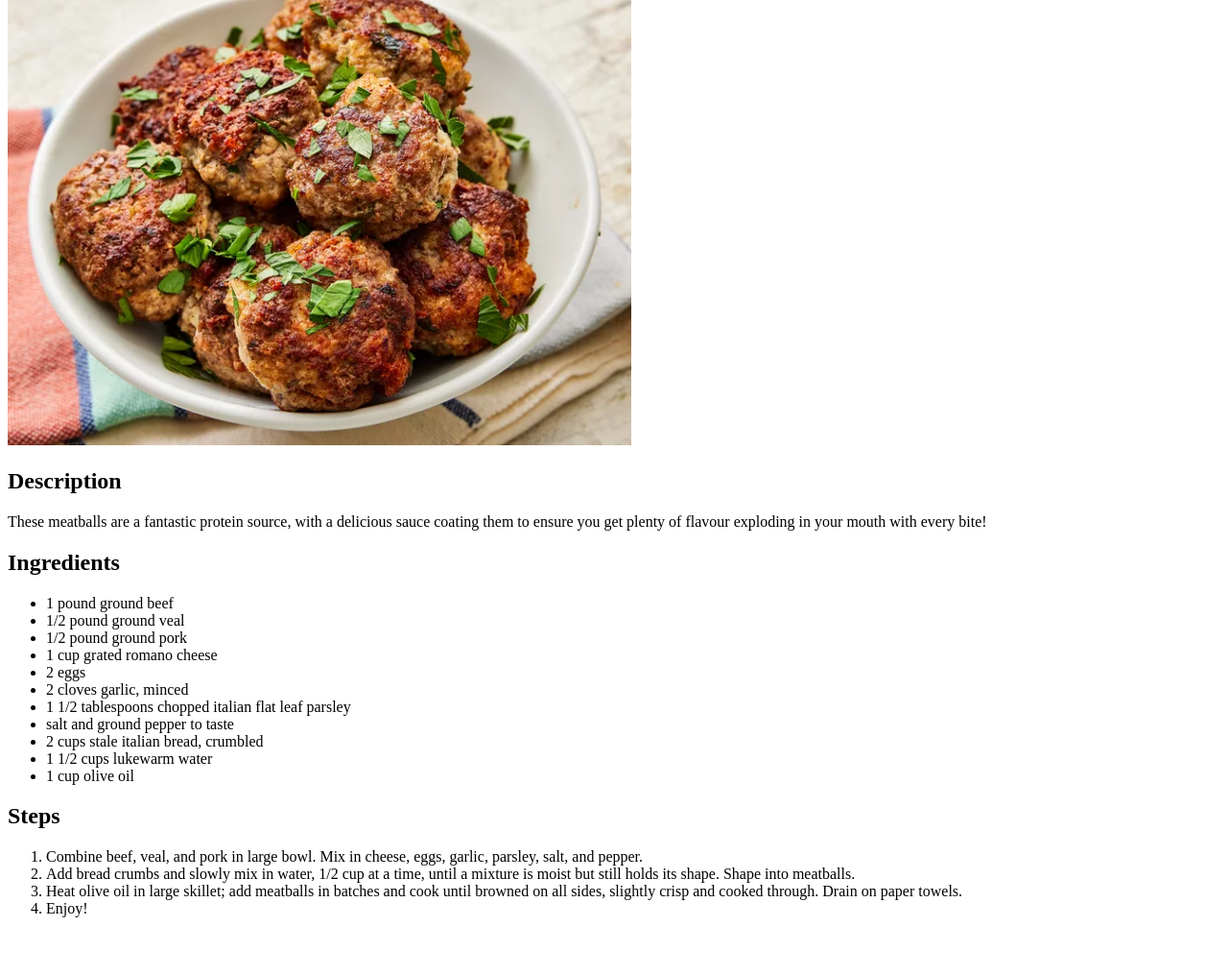
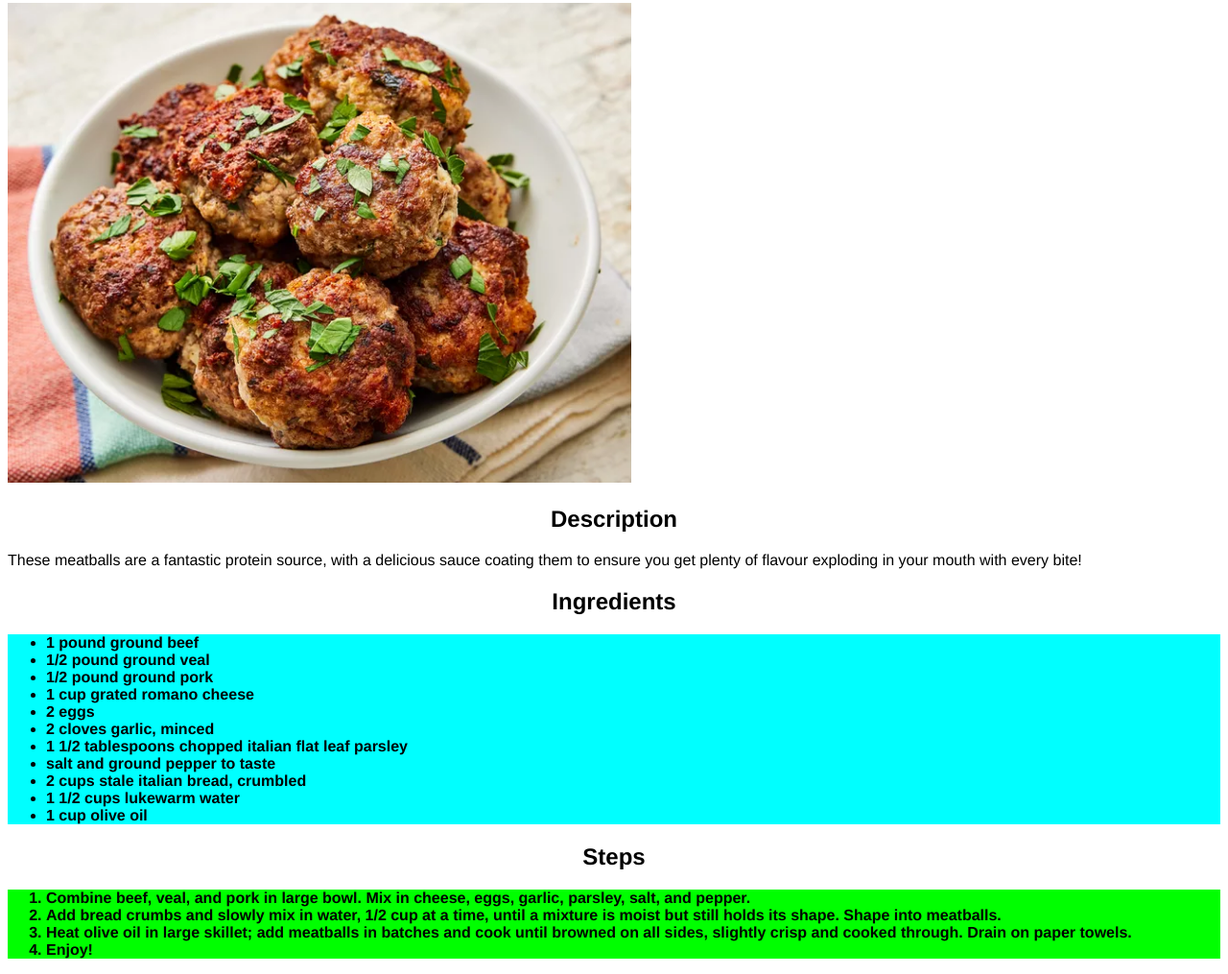
Before and after one commit to Nokogi/odin-recipes, a plain HTML site: page recipes/meatballs.html in a window 1280 px wide. Shown: the part 116-1131 px from the top of the page at 96% size. Before the commit the page ends 1088 px from the top, so only its background shows below. Drawn offline with Linux system fonts and the light colour scheme.

Commit message:
Style recipe pages

```diff
--- a/recipes/meatballs.html
+++ b/recipes/meatballs.html
@@ -3,6 +3,7 @@
 <head>
     <meta charset="UTF-8">
     <meta name="viewport" content="width=device-width, initial-scale=1.0">
+    <link rel="stylesheet" href="../style.css">
     <title>Meatballs</title>
 </head>
 <body>
@@ -13,7 +14,7 @@
     <p>These meatballs are a fantastic protein source, with a delicious sauce coating them to ensure you get plenty of flavour exploding in your mouth with every bite!</p>
 
     <h2>Ingredients</h2>
-    <ul>
+    <ul class="ingredients">
         <li>1 pound ground beef</li>
         <li>1/2 pound ground veal</li>
         <li>1/2 pound ground pork</li>
@@ -28,7 +29,7 @@
     </ul>
 
     <h2>Steps</h2>
-    <ol>
+    <ol class="steps">
         <li>Combine beef, veal, and pork in large bowl. Mix in cheese, eggs, garlic, parsley, salt, and pepper.</li>
         <li>Add bread crumbs and slowly mix in water, 1/2 cup at a time, until a mixture is moist but still holds its shape. Shape into meatballs.</li>
         <li>Heat olive oil in large skillet; add meatballs in batches and cook until browned on all sides, slightly crisp and cooked through. Drain on paper towels.</li>
--- a/style.css
+++ b/style.css
@@ -2,7 +2,7 @@
     font-family: helvetica, "times new roman", arial;
 }
 
-#heading {
+h1 {
     background-color: hsl(120, 75%, 75%);
     text-align: center;
     font-size: 48px;
@@ -11,3 +11,17 @@
 .recipe-link {
     font-size: 32px;
 }
+
+.ingredients {
+    background-color: #00ffff;
+    font-weight: 800;
+}
+
+.steps {
+    background-color: #00ff00;
+    font-weight: 800;
+}
+
+h2 {
+    text-align: center;
+}
```
Also changed, not shown: recipes/biscuits_and_gravy.html (+3 -2 lines), recipes/yogurt_bowl.html (+3 -2 lines).
